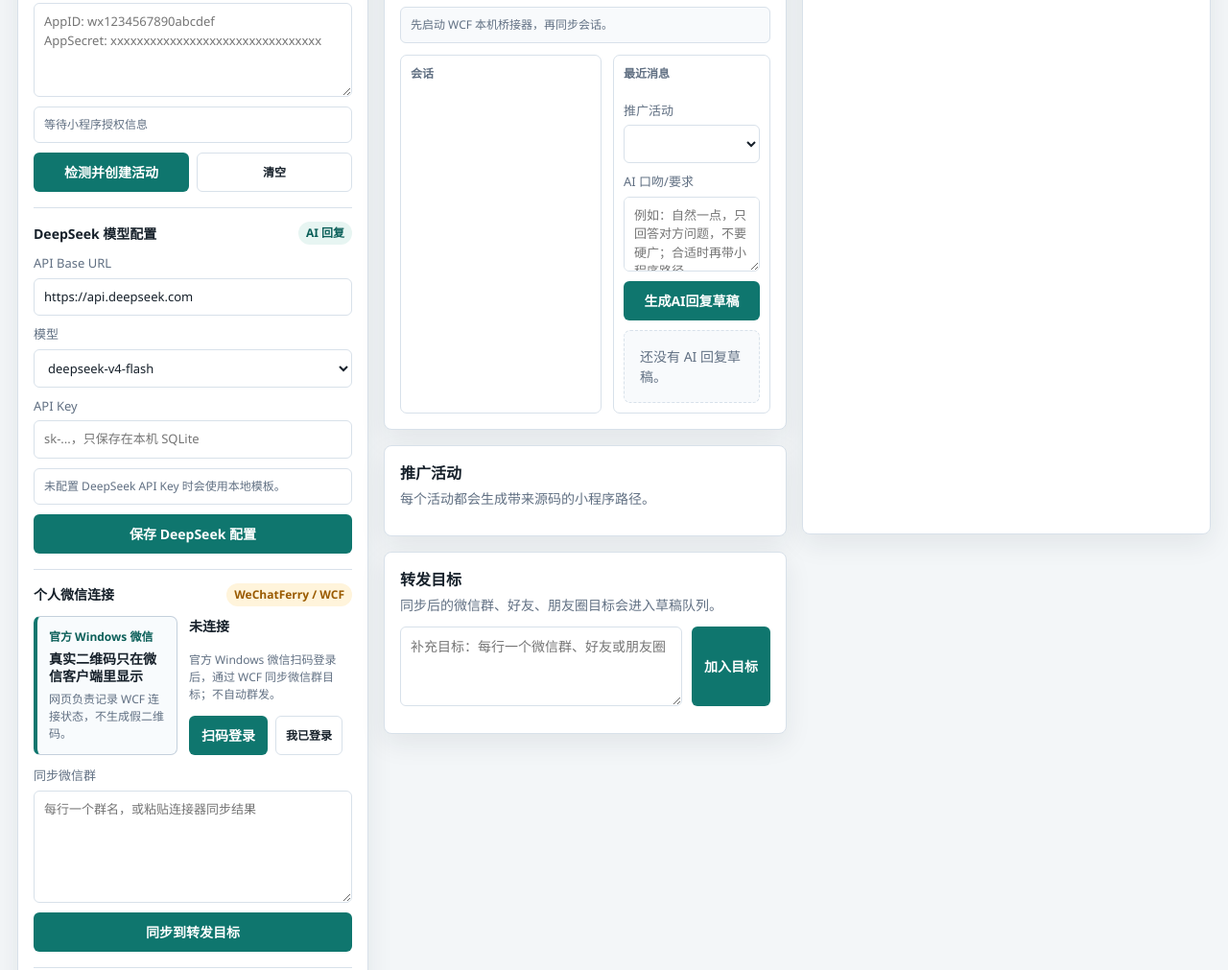
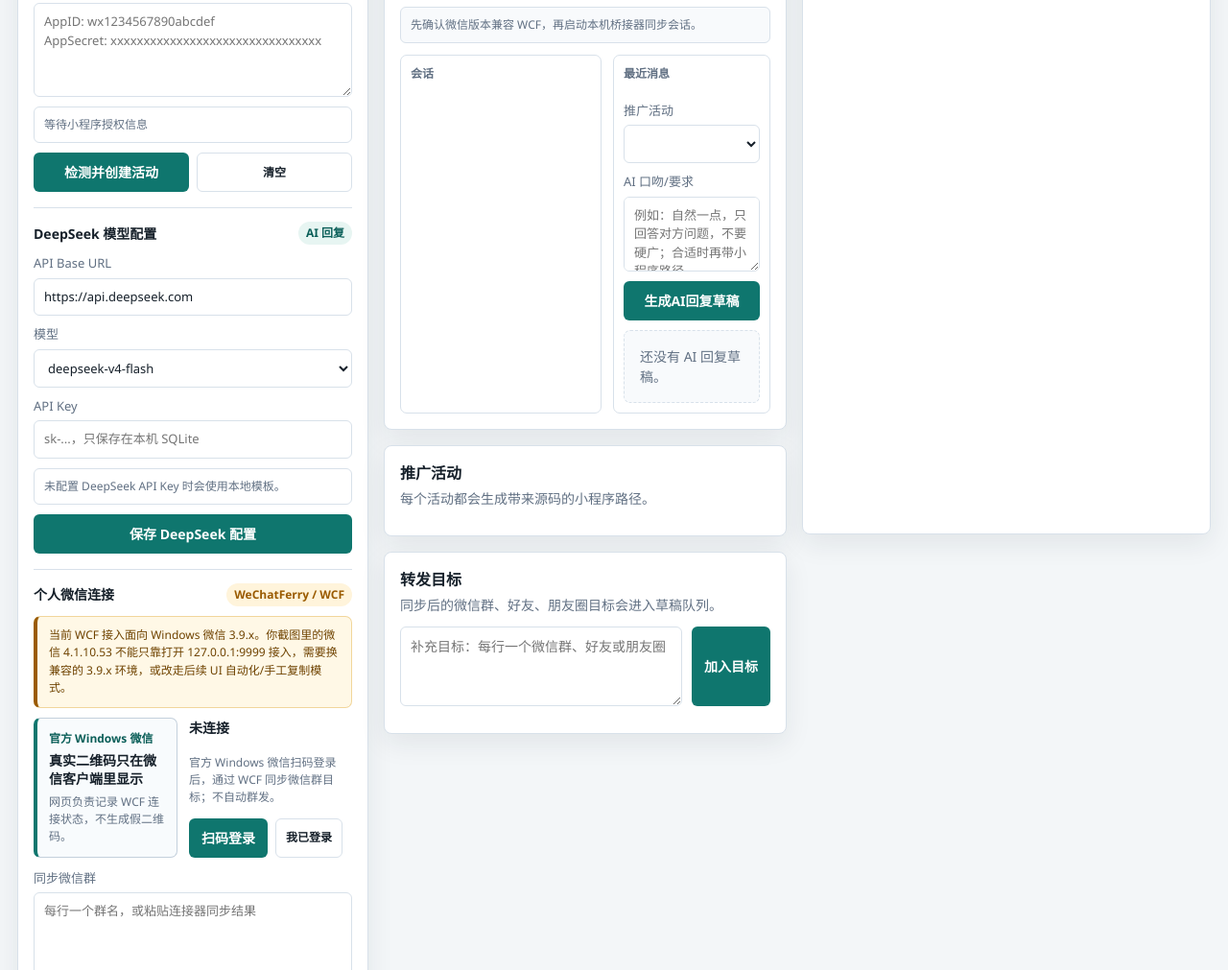
Before and after one commit to hhh198782/growth-agent, a website: page public/index.html in a window 1280 px wide. Shown: the part 220-1231 px from the top of the page at 96% size. Drawn offline with Linux system fonts and the light colour scheme; no server answers.

Commit message:
Clarify WCF WeChat 4 compatibility

```diff
--- a/public/index.html
+++ b/public/index.html
@@ -98,6 +98,10 @@
                   <span>个人微信连接</span>
                   <span class="badge warn">WeChatFerry / WCF</span>
                 </div>
+                <div class="compat-alert">
+                  当前 WCF 接入面向 Windows 微信 3.9.x。你截图里的微信 4.1.10.53 不能只靠打开
+                  127.0.0.1:9999 接入，需要换兼容的 3.9.x 环境，或改走后续 UI 自动化/手工复制模式。
+                </div>
                 <div class="wechat-login-grid">
                   <div class="login-guide" id="wechatLoginGuide">
                     <span class="guide-kicker">官方 Windows 微信</span>
@@ -159,7 +163,7 @@
                 <button class="primary-button" data-action="sync-wechat-conversations" type="button">同步会话</button>
               </div>
             </div>
-            <div class="assistant-status" id="assistantStatus">先启动 WCF 本机桥接器，再同步会话。</div>
+            <div class="assistant-status" id="assistantStatus">先确认微信版本兼容 WCF，再启动本机桥接器同步会话。</div>
             <div class="conversation-workbench">
               <div class="conversation-column">
                 <div class="column-title">会话</div>
--- a/public/styles.css
+++ b/public/styles.css
@@ -277,6 +277,17 @@ textarea:focus {
   border-color: #f3b8b2;
   color: var(--danger);
   font-weight: 700;
+}
+
+.compat-alert {
+  background: #fff8e6;
+  border: 1px solid #f1d69b;
+  border-left: 4px solid var(--warn);
+  border-radius: 7px;
+  color: #6f4300;
+  font-size: 12px;
+  line-height: 1.55;
+  padding: 10px 12px;
 }
 
 .wechat-login-grid {
```
Also changed, not shown: tests/ui.test.js (+2 -0 lines), README.md.
